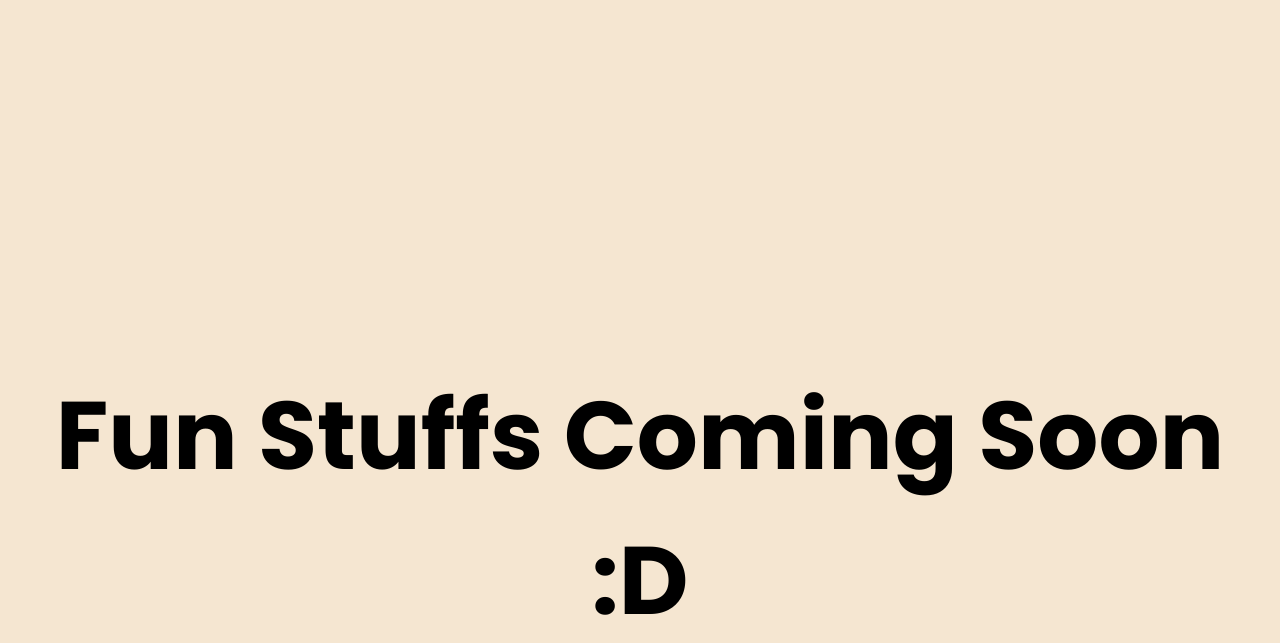
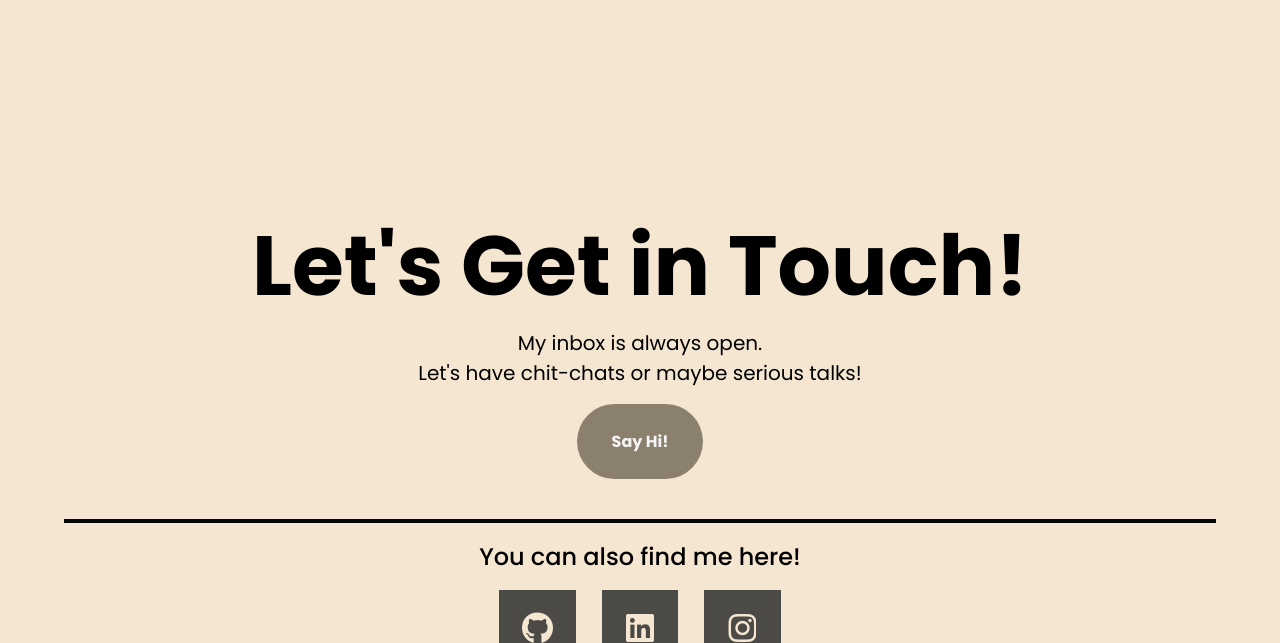
Before and after one commit to blazyboi/blazy.github.io, a plain HTML site: page index.html in a window 1280 px wide. Shown: the part 3037-3680 px from the top of the page. Drawn offline with Linux system fonts and the light colour scheme.

Commit message:
Finished Contact + Responsiveness

```diff
--- a/index.html
+++ b/index.html
@@ -89,9 +89,38 @@
         <h1 class="temp">Fun Stuffs Coming Soon :D</h1>
     </div>
     <div class="contact" id="contact">
-        <h1 class="temp">Fun Stuffs Coming Soon :D</h1>
+        <h1 class="contact-title">Let's Get in Touch!</h1>
+        <p class="contact-desc">
+            My inbox is always open.
+        </p>
+        <p class="contact-desc">
+            Let's have chit-chats or maybe serious talks!
+        </p>
+        <div class="contact-button">
+            <a href="mailto:jayviswisely@yahoo.com">
+                <button type="button">
+                    Say Hi!
+                </button>
+            </a>
+        </div>
+        <hr class="contact-line">
+        <h4 class="contact-social">
+            You can also find me here!
+        </h4>
+        <ul class="contact-list">
+            <li class="contact-item">
+                <i class="fa-brands fa-github"></i>
+            </li>
+            <li class="contact-item">
+                <i class="fa-brands fa-linkedin"></i>
+            </li>
+            <li class="contact-item">
+                <i class="fa-brands fa-instagram"></i>
+            </li>
+        </ul>
     </div>
     <script src="./hamburger.js"></script>
     <script src="./typewriter.js"></script>
+    <script src="https://kit.fontawesome.com/fb2d751829.js" crossorigin="anonymous"></script>
 </body>
 </html>
--- a/style.css
+++ b/style.css
@@ -137,6 +137,7 @@ body {
 
 .about-card > h1 {
     padding-top: 3vh;
+    color: #f5e6d1;
 }
 
 .about-balls {
@@ -175,6 +176,73 @@ body {
 
 .contact {
     height: 100vh;
+}
+
+.contact-title {
+    text-align: center;
+    font-size: 84px;
+    padding-top: 25vh;
+}
+
+.contact-desc {
+    text-align: center;
+    font-size: 20px;
+}
+
+.contact-button {
+    display: flex;
+    justify-content: center;
+    padding-top: 2vh;
+    padding-bottom: 5vh;
+}
+
+.contact-button > a {
+    text-decoration: none;
+}
+
+.contact-button > a > button {
+    border-style: none;
+    background-color: #8b7f6e;
+    color: whitesmoke;
+    display: flex;
+    justify-content: center;
+    padding: 25px 35px;
+    border-radius: 40px;
+    font-size: 16px;
+    font-weight: 700;
+}
+
+.contact-line {
+    border: 0;
+    height: 4px;
+    background-color: #070606;
+    margin-left: 5vw;
+    margin-right: 5vw;
+}
+
+.contact-social {
+    padding-top: 2vh;
+    padding-bottom: 2vh;
+    text-align: center;
+    font-size: 24px;
+    font-weight: 500;
+}
+
+.contact-list {
+    display: flex;
+    justify-content: center;
+    gap: 2vw;
+}
+
+.contact-item {
+    color: #f5e6d1;
+    background-color: #4b4a47;
+    font-size: 32px;
+    width: 6vw;
+    height: 6vw;
+    display: flex;
+    align-items: center;
+    justify-content: center;
 }
 
 /* Responsive */
@@ -291,4 +359,25 @@ body {
         font-size: 64px;
         padding-top: 30vh;
     }
+
+    /* Contact Mobile */
+
+    .contact-title {
+        font-size: 54px;
+        padding-top: 20vh;
+    }
+
+    .contact-button > a > button {
+        padding: 15px 25px;
+    }
+
+    .contact-list {
+        gap: 10vw;
+    }
+
+    .contact-item {
+        font-size: 44px;
+        width: 15vw;
+        height: 15vw;
+    }
 }
```
